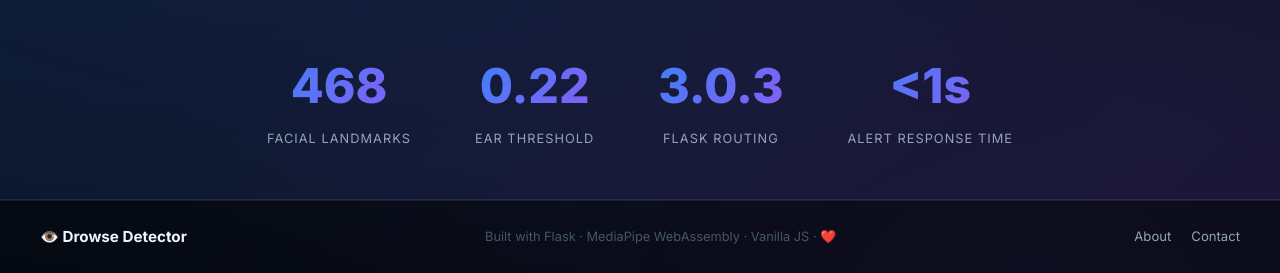
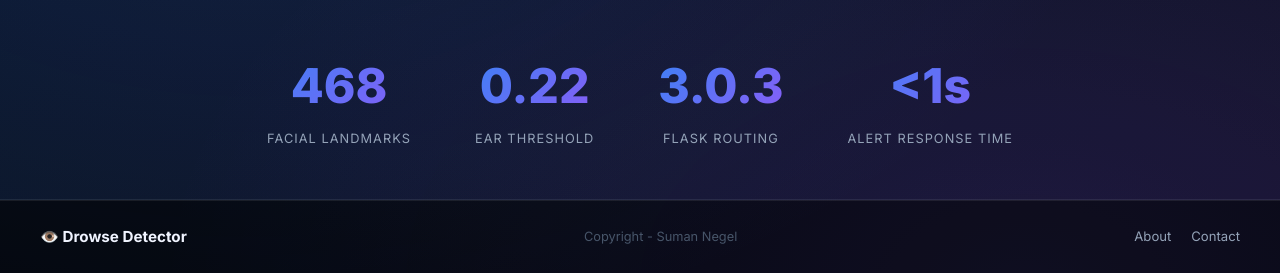
Before and after one commit to sumanxgit11/drowse_detector, a Flask app: page /about in a window 1280 px wide. Shown: the part 2752-3025 px from the top of the page. Run offline with Flask 3, Linux system fonts and the light colour scheme.

Commit message:
UI: Update copyright text on about.html and contact.html

```diff
--- a/templates/about.html
+++ b/templates/about.html
@@ -213,7 +213,7 @@
   <footer class="footer">
     <div class="footer-inner">
       <span class="footer-brand">👁️ Drowse Detector</span>
-      <span class="footer-copy">Built with Flask · MediaPipe WebAssembly · Vanilla JS · ❤️</span>
+      <span class="footer-copy">Copyright - Suman Negel</span>
       <div class="footer-links">
         <a href="/about">About</a>
         <a href="/contact">Contact</a>
--- a/templates/contact.html
+++ b/templates/contact.html
@@ -136,7 +136,7 @@
   <footer class="footer">
     <div class="footer-inner">
       <span class="footer-brand">👁️ Drowse Detector</span>
-      <span class="footer-copy">Built with OpenCV · MediaPipe · Flask · ❤️</span>
+      <span class="footer-copy">Copyright - Suman Negel</span>
       <div class="footer-links">
         <a href="/about">About</a>
         <a href="/contact">Contact</a>
```
